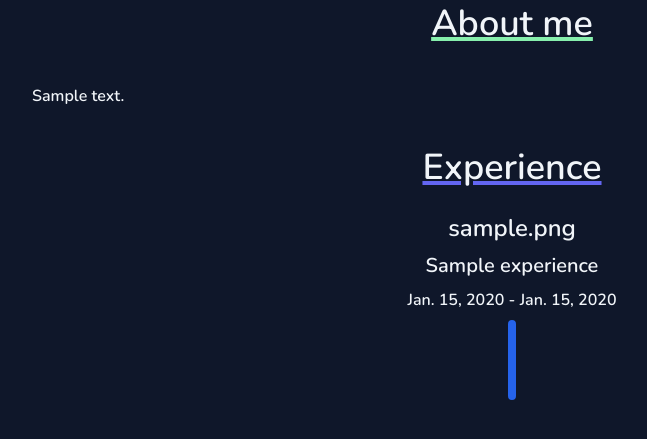
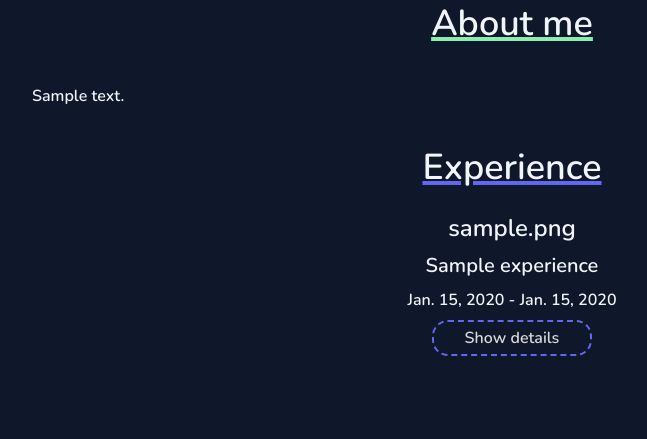
Before and after one commit to MaharshiPedu/foliomine, a Django app: page /1 in a window 1280 px wide. Shown: the part 348-787 px from the top of the page, without its empty margins (128-775 px from the left). Run offline with Django 4.2, Linux system fonts and the light colour scheme; tables that the repository leaves empty hold one stand-in row (values such as "Sample post"); grey boxes marked "Sample" are stand-in pictures; parts of the project's set-up code (start-up, migrations or seed data) failed here and were passed over; some libraries are stand-ins or nearby versions.

Commit message:
Experience section in display form finalised.

```diff
--- a/mysite/foliomine/templates/foliomine/display_profile.html
+++ b/mysite/foliomine/templates/foliomine/display_profile.html
@@ -81,14 +81,23 @@
                         <div class="text-slate-100 text-md mt-2 text-center">
                             {{ experience.start_date }} - {{ experience.end_date }}
                         </div>
-                        <div class="text-slate-100 text-md mt-2 text-center" hidden>
+
+                        <div id="show-details-button{{ forloop.counter }}" onclick="show_details({{ forloop.counter }})">
+                            <div class="flex justify-center">
+                                <div class="w-40 border-2 border-dashed border-indigo-500 rounded-2xl hover:bg-indigo-500 cursor-pointer mt-2 transition">
+                                    <p type="button" name="button" class="flex my-1 justify-center text-label_white hover:text-black">Show details</p>
+                                </div>
+                            </div>
+                        </div>
+
+                        <div class="text-slate-100 text-md mt-2 text-center" id="detail{{ forloop.counter }}" hidden>
                             {{ experience.details }}
                         </div>
-                        {% if loop.index != exp_len %}
+
+                        {% if not forloop.last %}
                             <div class="flex justify-center">
-                                <div class="w-2 h-20 border-2 border-blue-600 rounded bg-blue-600 mt-2 mb-2"></div>
+                                <div class="w-1 h-20 border-2 border-indigo-500 rounded bg-indigo-500 mt-2 mb-2"></div>
                             </div>
-
                         {% endif %}
                     {% endfor %}
                 </div>
@@ -97,5 +106,16 @@
             <br class="mb-10">
         </div>
     </div>
+<script type="text/javascript">
+
+    function show_details(count) {
+        var show_details_button = document.getElementById('show-details-button'+count)
+        var detail = document.getElementById('detail'+count)
+        console.log(detail)
+        detail.hidden = false
+        show_details_button.hidden = true
+    }
+
+</script>
 
 {% endblock %}
--- a/mysite/frontend/static/css/dist/styles.css
+++ b/mysite/frontend/static/css/dist/styles.css
@@ -766,6 +766,21 @@ select {
   margin-right: 0.25rem;
 }
 
+.mx-2 {
+  margin-left: 0.5rem;
+  margin-right: 0.5rem;
+}
+
+.my-2 {
+  margin-top: 0.5rem;
+  margin-bottom: 0.5rem;
+}
+
+.my-1 {
+  margin-top: 0.25rem;
+  margin-bottom: 0.25rem;
+}
+
 .mb-2 {
   margin-bottom: 0.5rem;
 }
@@ -890,6 +905,14 @@ select {
   width: 0.5rem;
 }
 
+.w-40 {
+  width: 10rem;
+}
+
+.w-1 {
+  width: 0.25rem;
+}
+
 .table-auto {
   table-layout: auto;
 }
@@ -994,6 +1017,11 @@ select {
   border-color: rgb(37 99 235 / var(--tw-border-opacity));
 }
 
+.border-indigo-500 {
+  --tw-border-opacity: 1;
+  border-color: rgb(99 102 241 / var(--tw-border-opacity));
+}
+
 .border-b-orange-100 {
   --tw-border-opacity: 1;
   border-bottom-color: rgb(255 237 213 / var(--tw-border-opacity));
@@ -1032,6 +1060,11 @@ select {
 .bg-blue-600 {
   --tw-bg-opacity: 1;
   background-color: rgb(37 99 235 / var(--tw-bg-opacity));
+}
+
+.bg-indigo-500 {
+  --tw-bg-opacity: 1;
+  background-color: rgb(99 102 241 / var(--tw-bg-opacity));
 }
 
 .bg-gradient-to-br {
@@ -1366,6 +1399,11 @@ select {
   background-color: rgb(250 204 21 / var(--tw-bg-opacity));
 }
 
+.hover\:bg-indigo-500:hover {
+  --tw-bg-opacity: 1;
+  background-color: rgb(99 102 241 / var(--tw-bg-opacity));
+}
+
 .hover\:from-gray-800:hover {
   --tw-gradient-from: #1f2937;
   --tw-gradient-to: rgb(31 41 55 / 0);
```
